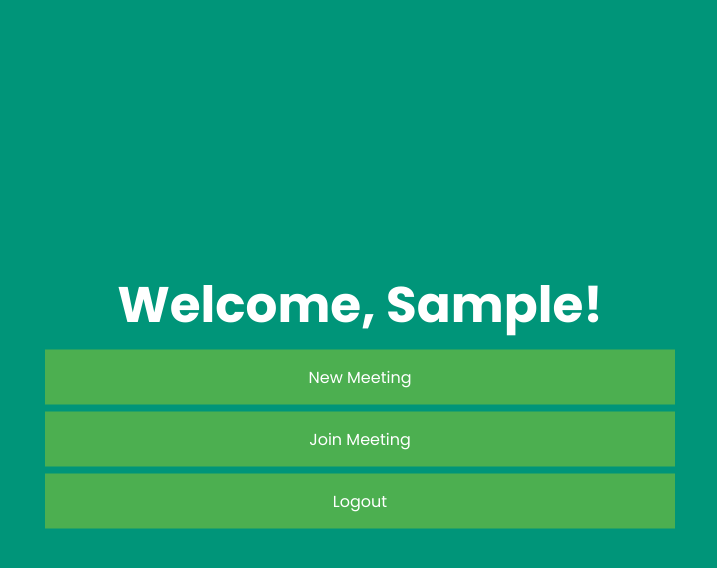
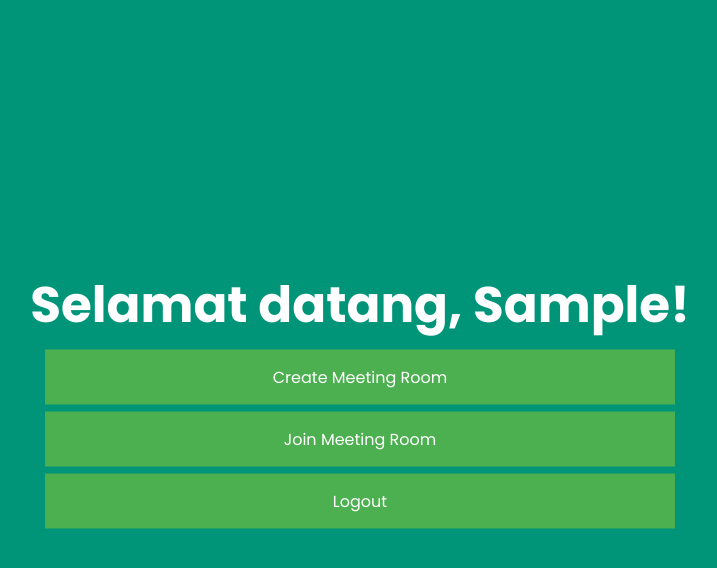
Before and after one commit to SyaOktaaa/VideoConference, a Django app: page /dashboard/ in a window 1280 px wide. Shown: the top 568 px of the page, without its empty margins (280-997 px from the left). Run offline with Django 4.2, Linux system fonts and the light colour scheme; the visitor is signed in with stand-in values (Sample User, id 1).

Commit message:
ViconDash.html

```diff
--- a/videoconference_app/templates/dashboard.html
+++ b/videoconference_app/templates/dashboard.html
@@ -10,10 +10,9 @@
   <link rel="stylesheet" href="{% static 'css/style.css' %}">
   <body>
     <div class="dashboard">
-        <h1>Welcome, {{name}}!</h1>
-        <!-- create a "New Meeting" button -->
-        <a href="{% url 'meeting' %}" class="button">New Meeting</a>
-        <a href="{% url 'join_room' %}" class="button">Join Meeting</a>
+        <h1>Selamat datang, {{name}}!</h1>
+        <a href="{% url 'meeting' %}" class="button">Create Meeting Room</a>
+        <a href="{% url 'join_room' %}" class="button">Join Meeting Room</a>
         <a href="{% url 'logout' %}" class="button">Logout</a>
     </div>
   </body>
```
